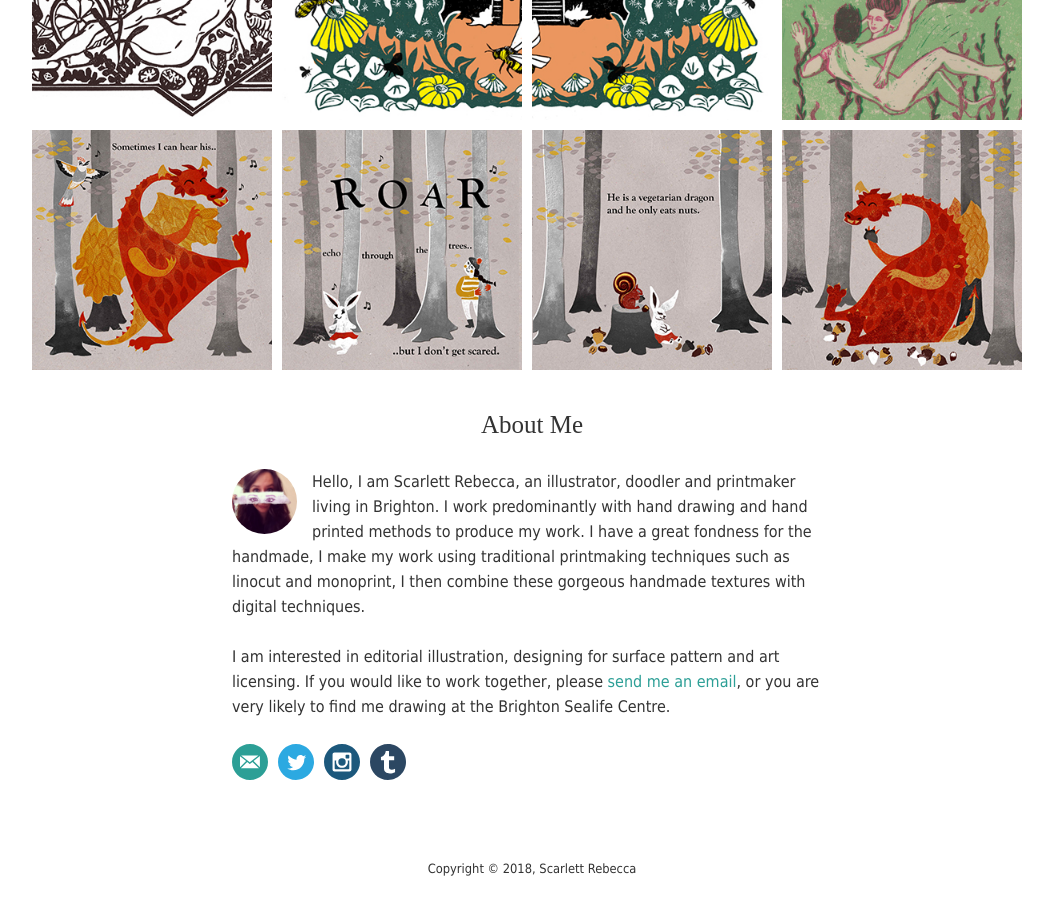
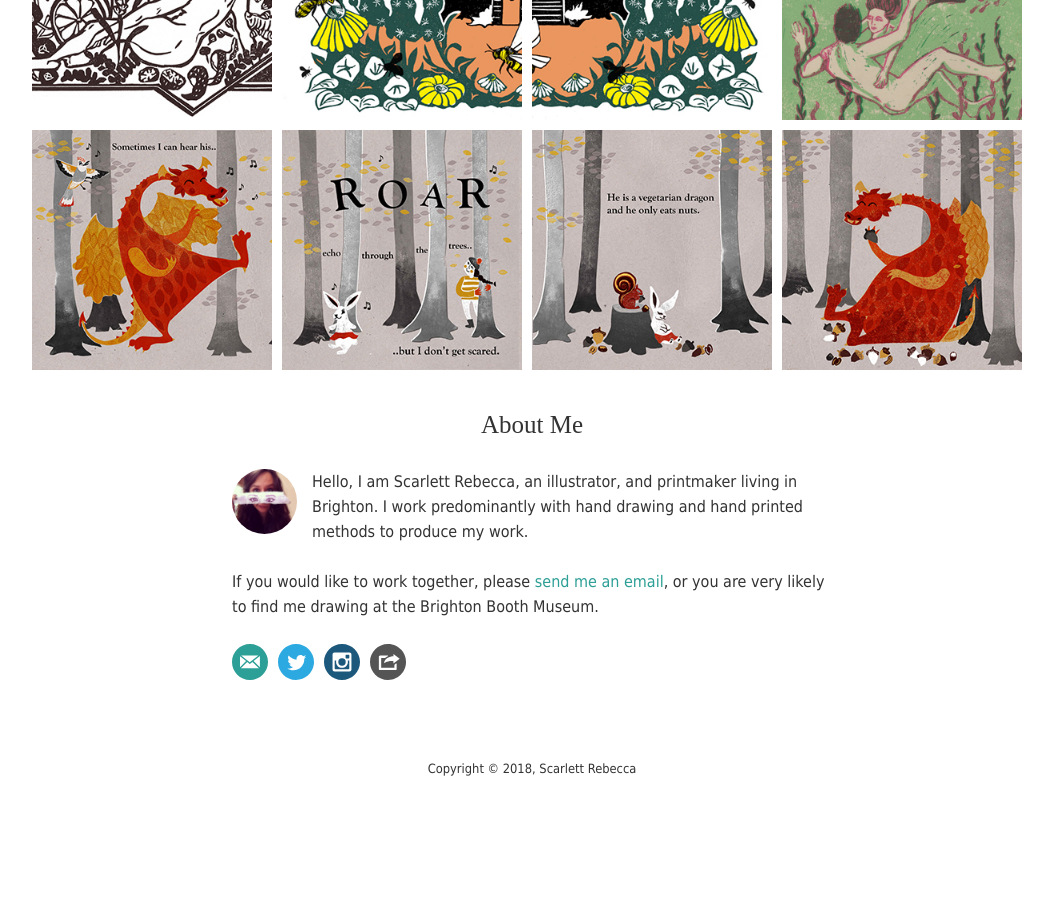
Before and after one commit to scarlettrebecca/website, a Jekyll site: the page built from pages/home.html, in a window 1280 px wide and 900 px high, scrolled down 1236 px. Shown: the whole window, without its empty margins (108-1161 px from the left). Built offline with Jekyll 4.4.1, drawn with Linux system fonts in a browser that asks for light colours; some web fonts are replaced; after the commit the page ends 2036 px from its top, so only the background shows below that.

Commit message:
Update author.yml

```diff
--- a/_data/author.yml
+++ b/_data/author.yml
@@ -16,14 +16,14 @@
 # in <p> tags. Ask me if you need help.
 about: >
   <p>
-      Hello, I am Scarlett Rebecca, an illustrator, doodler and printmaker living in Brighton.
+      Hello, I am Scarlett Rebecca, an illustrator, and printmaker living in Brighton.
       I work predominantly with hand drawing and hand printed methods to produce my work.
-      I have a great fondness for the handmade, I make my work using traditional printmaking techniques such as linocut and monoprint, I then combine these gorgeous handmade textures with digital techniques.
+
   </p>
   <p>
-      I am interested in editorial illustration, designing for surface pattern and art licensing. If you would like to work together, please
+      If you would like to work together, please
       <a href="mailto:contact@scarlettrebecca.co.uk">send me an email</a>,
-      or you are very likely to find me drawing at the Brighton Sealife Centre.
+      or you are very likely to find me drawing at the Brighton Booth Museum.
   </p>
 
 # Links that appear in the header. Each link has
@@ -46,6 +46,4 @@
     url: https://instagram.com/scarlettrebecca
     icon: instagram
 
-  - label: Scarlett Rebecca's Tumblr
-    url: http://scarlettrebecca.tumblr.com/
-    icon: tumblr
+  -
```
